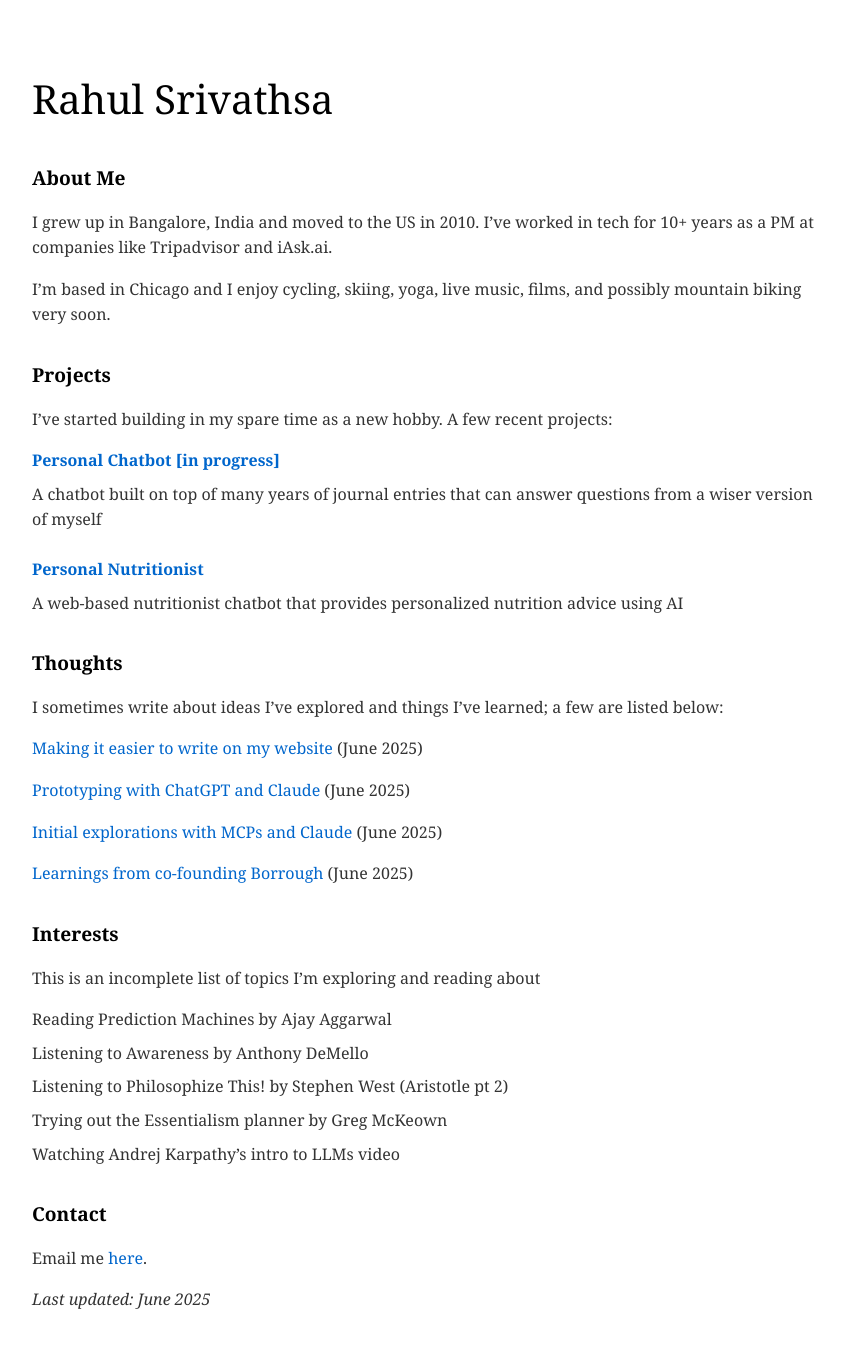
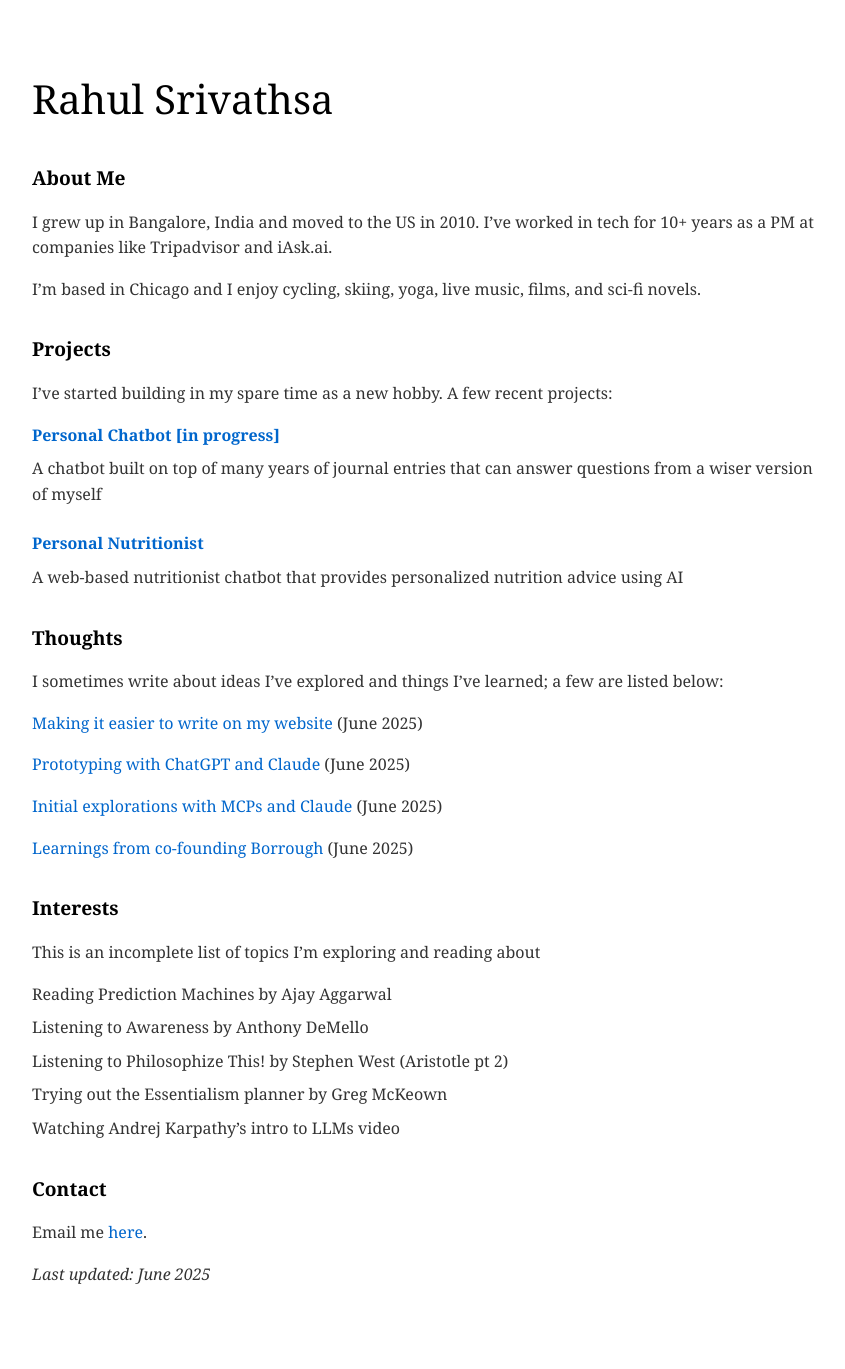
Before and after one commit to rahulsrivathsa/rahulsrivathsa-website, a Jekyll site: the page built from index.md, in a window 1280 px wide. Shown: the whole page, without its empty margins (208-1053 px from the left). Built offline with Jekyll 4.4.1, drawn with Linux system fonts in a browser that asks for light colours; after the commit the page ends 1343 px from its top, so only the background shows below that.

Commit message:
Changed home page copy

```diff
--- a/index.md
+++ b/index.md
@@ -8,7 +8,7 @@ layout: default
 
 I grew up in Bangalore, India and moved to the US in 2010. I've worked in tech for 10+ years as a PM at companies like Tripadvisor and iAsk.ai.
 
-I'm based in Chicago and I enjoy cycling, skiing, yoga, live music, films, and possibly mountain biking very soon.
+I'm based in Chicago and I enjoy cycling, skiing, yoga, live music, films, and sci-fi novels.
 
 ## Projects
 
```
